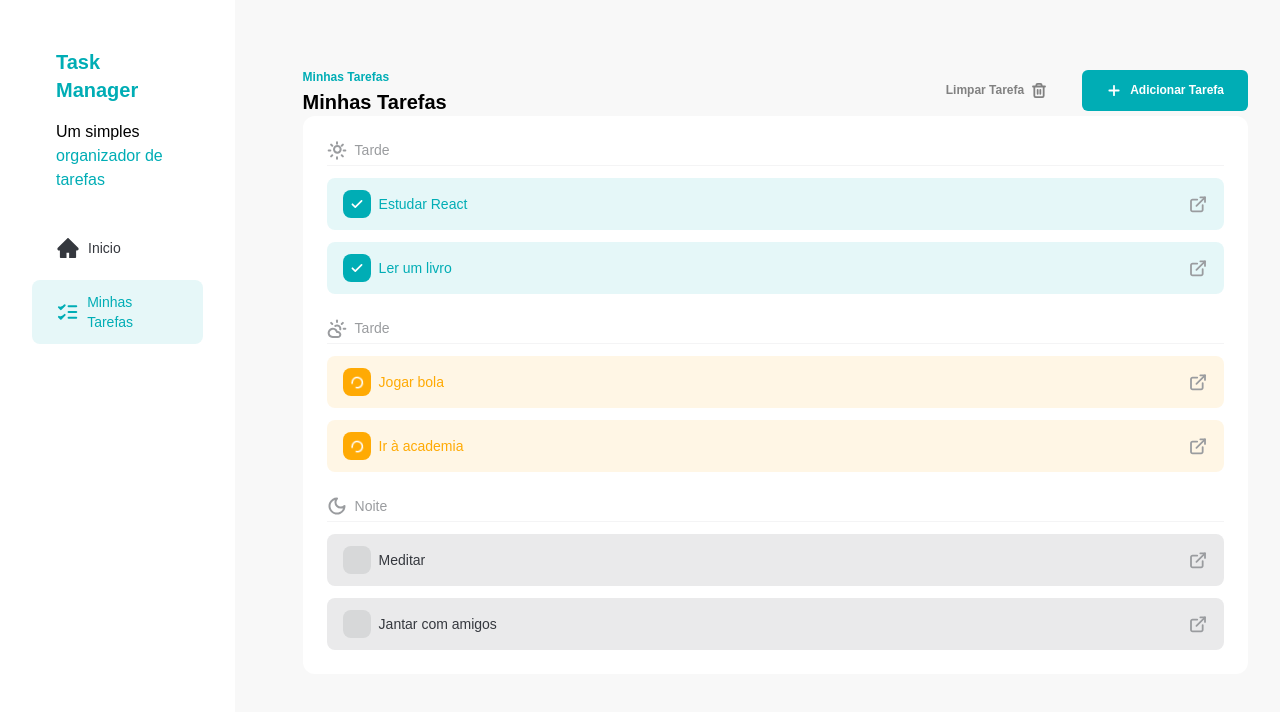
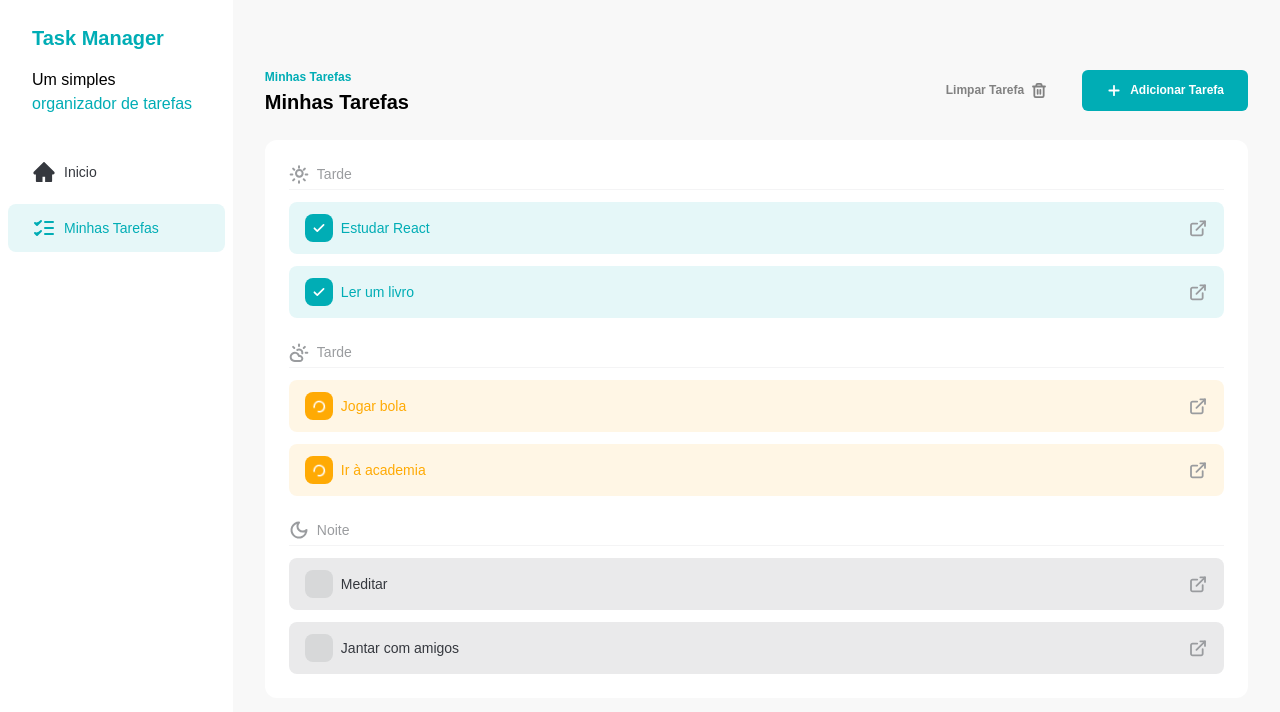
Before and after one commit to lucioneves/listador-de-tarefas, a React (Vite) app: page / in a window 1280 px wide. Shown: the top 712 px of the page. Built offline with nearby package versions, Linux system fonts and the light colour scheme; a web font is replaced by a local one.

Commit message:
feat: update spacing between sidebar and tasks

```diff
--- a/src/App.jsx
+++ b/src/App.jsx
@@ -1,9 +1,9 @@
 import Sidebar from './components/Sidebar'
-import Tasks from './components/Tasks'
+import Tasks from './components/tasks'
 
 function App() {
   return (
-    <div className="flex gap-9">
+    <div className="flex">
       <Sidebar />
       <Tasks />
     </div>
--- a/src/components/Sidebar.jsx
+++ b/src/components/Sidebar.jsx
@@ -3,7 +3,7 @@ import HomeIcon from '../assets/icons/home.svg?react'
 import TasksIcon from '../assets/icons/tasks.svg?react'
 const Sidebar = () => {
   return (
-    <div className="h-screen w-72 bg-white p-6">
+    <div className="h-screen w-72 bg-white">
       <div className="space-y-4 px-8 py-6">
         <h1 className="text-xl font-semibold text-[#00ADB5]">Task Manager</h1>
         <p>
--- a/src/components/Tasks.jsx
+++ b/src/components/Tasks.jsx
@@ -40,7 +40,7 @@ const Tasks = () => {
   }
 
   return (
-    <div className="w-full px-8 py-16">
+    <div className="w-full space-y-6 px-8 py-16">
       <div className="flex w-full justify-between">
         <div>
           <span className="text-xs font-semibold text-[#00ADB5]">
```
